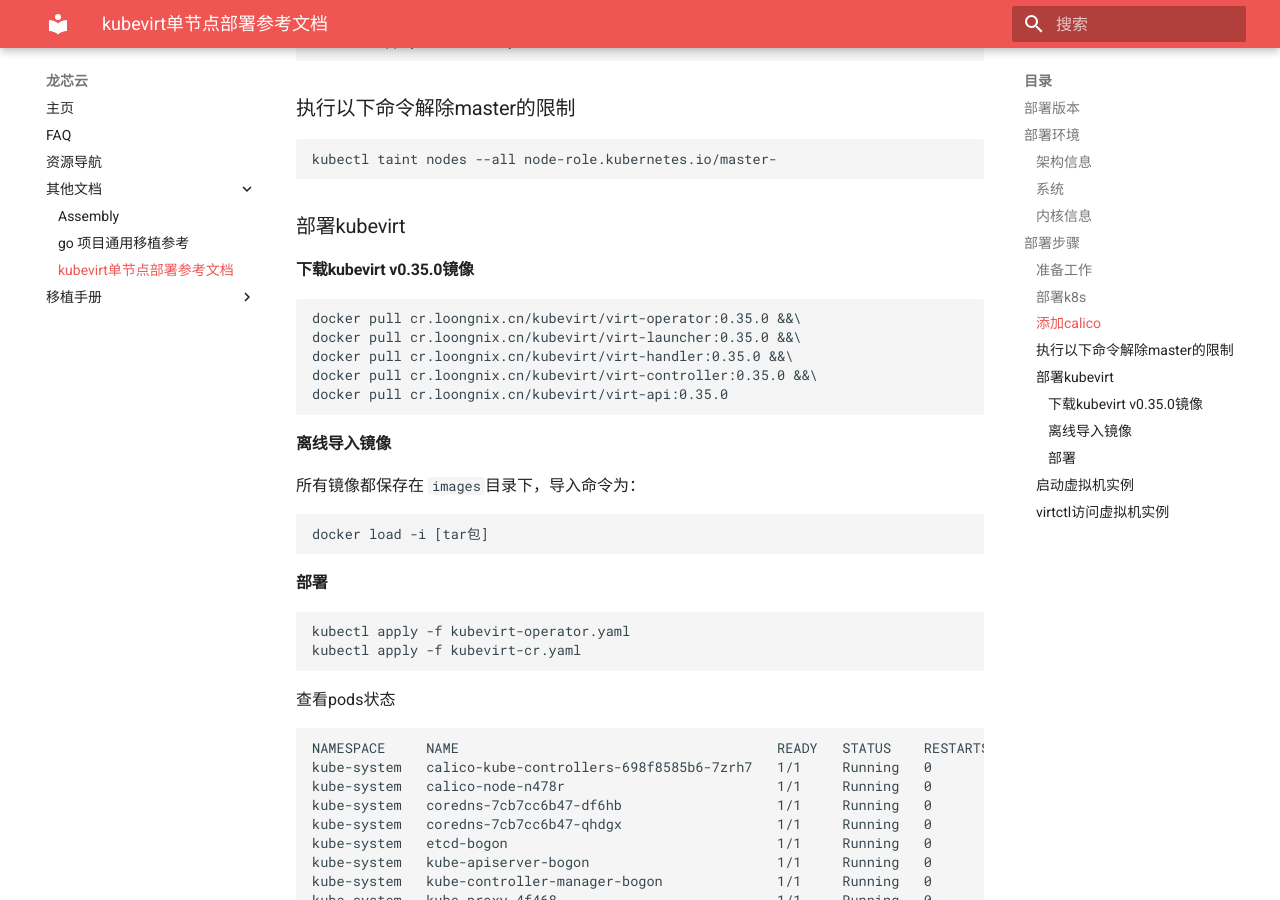
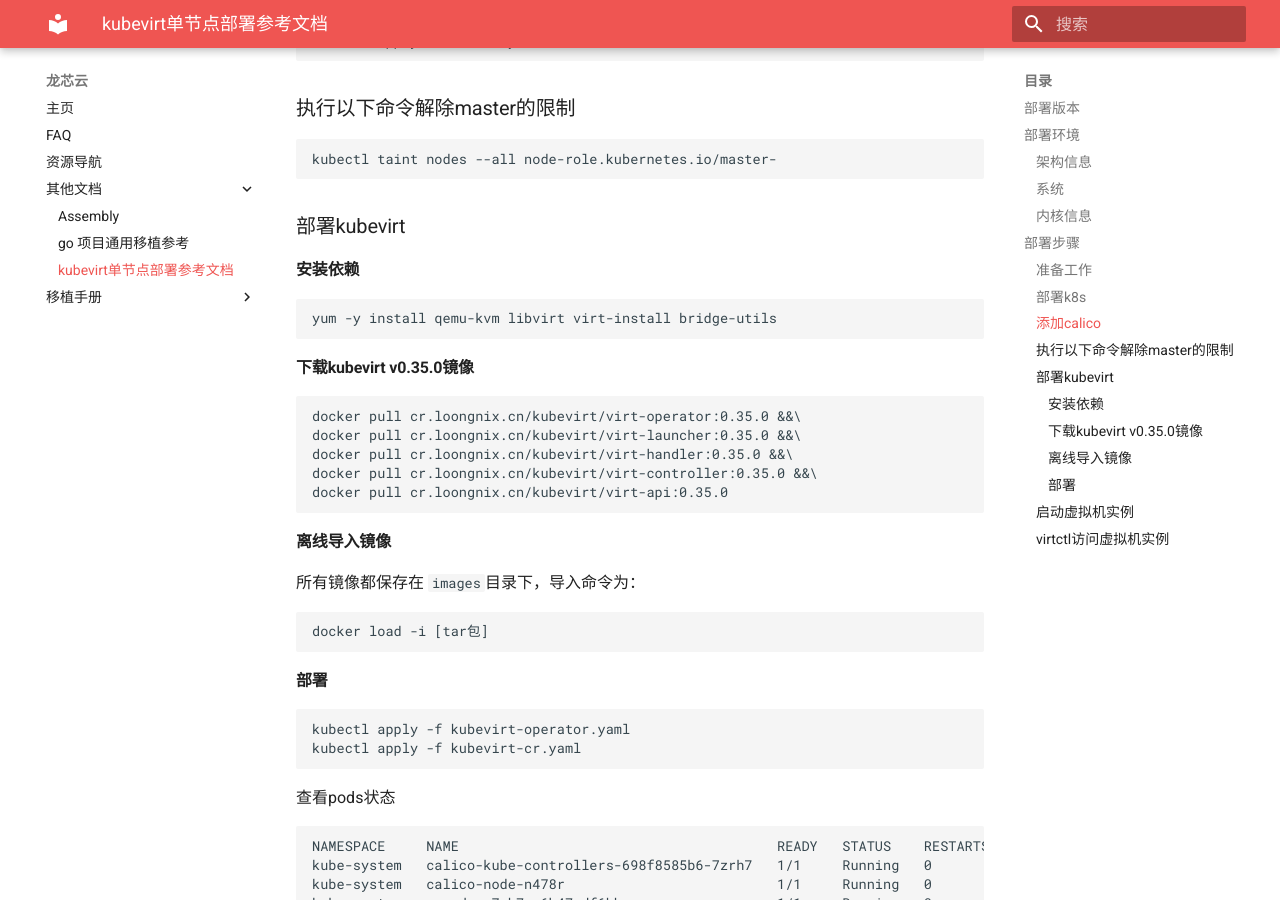
Before and after one commit to Loongson-Cloud-Community/Loongson-Cloud-Community, an MkDocs documentation site: the page built from docs/其他文档/kubevirt.md, in a window 1280 px wide and 900 px high, scrolled down 1005 px. Built offline with MkDocs 1.6.1 and Material for MkDocs 9.7.7, drawn with Linux system fonts in a browser that asks for light colours.

Commit message:
Update kubevirt.md

````diff
--- a/docs/其他文档/kubevirt.md
+++ b/docs/其他文档/kubevirt.md
@@ -25,6 +25,10 @@
 kubectl taint nodes --all node-role.kubernetes.io/master-
 ```
 ### 部署kubevirt
+#### 安装依赖
+```
+yum -y install qemu-kvm libvirt virt-install bridge-utils
+```
 #### 下载kubevirt v0.35.0镜像
 ```
 docker pull cr.loongnix.cn/kubevirt/virt-operator:0.35.0 &&\
````
